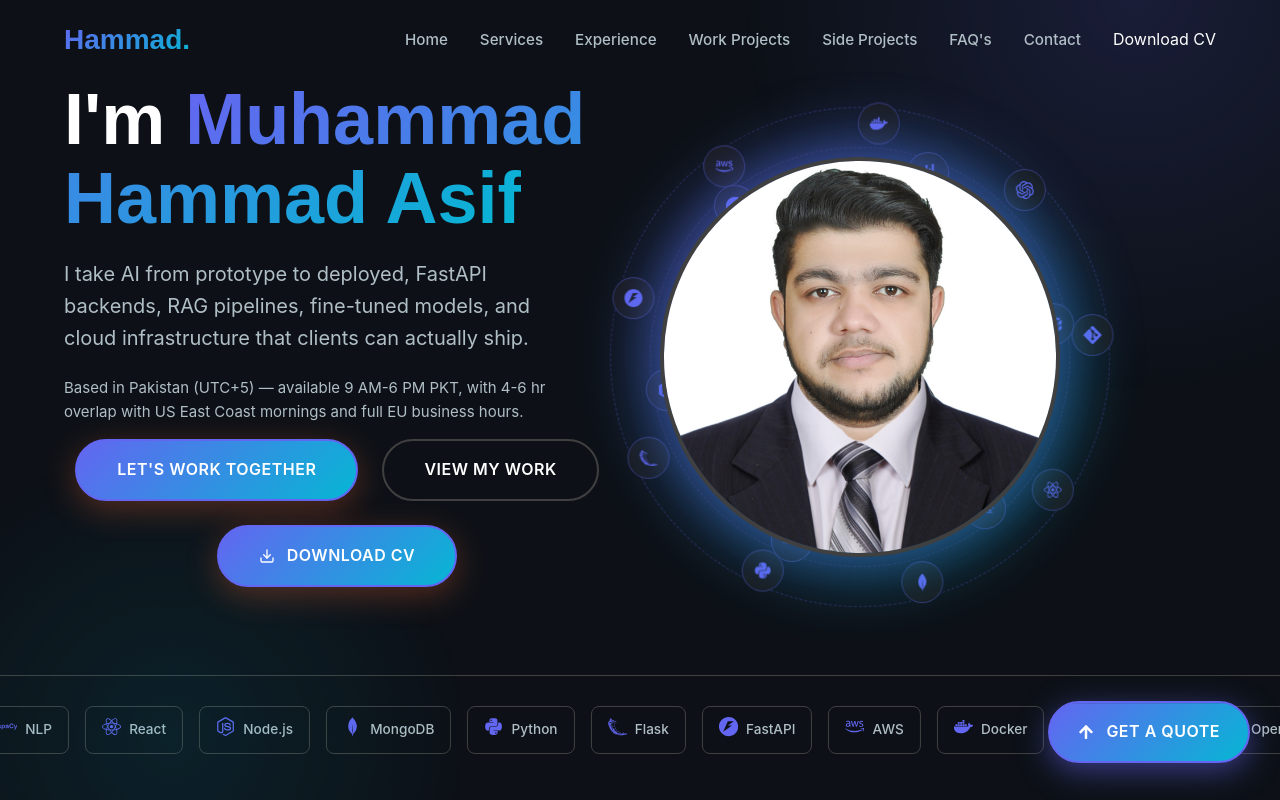
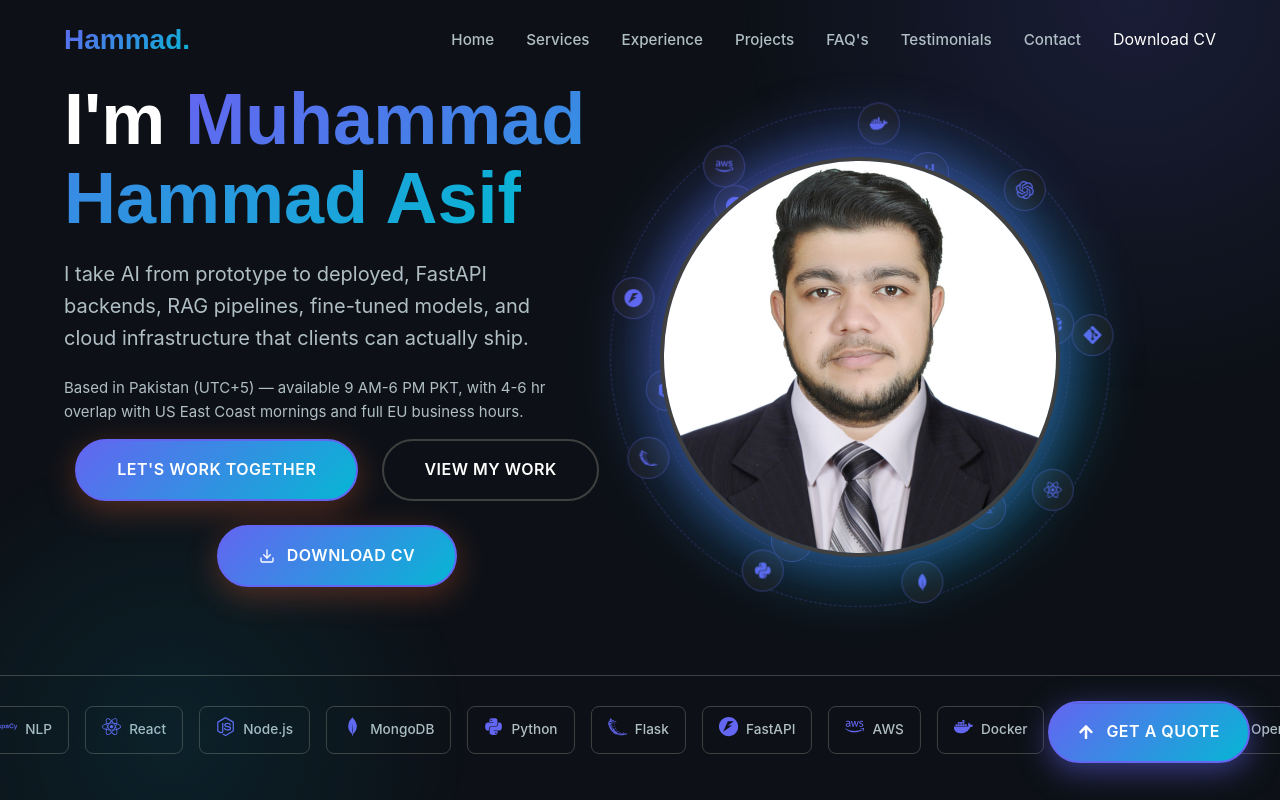
Before and after one commit to Hammad-Asif/hammad_portfolio-next, a Next.js app: page / in a window 1280 px wide. Shown: the top 800 px of the page. Built offline with nearby package versions, Linux system fonts and the light colour scheme.

Commit message:
navlinks updated

```diff
--- a/src/components/Navbar.jsx
+++ b/src/components/Navbar.jsx
@@ -33,9 +33,10 @@ const Navbar = () => {
     { href: '#home', label: 'Home' },
     { href: '#services', label: 'Services' },
     { href: '#experience', label: 'Experience' },
-    { href: '#projects', label: 'Work Projects' },
-    { href: '#side-projects', label: 'Side Projects' },
+    { href: '#projects', label: 'Projects' },
+    // { href: '#side-projects', label: 'Side Projects' },
     { href: '#faq', label: 'FAQ\'s' },
+    { href: '#testimonials', label: 'Testimonials' },
     { href: '#contact', label: 'Contact' }
   ];
 
```
